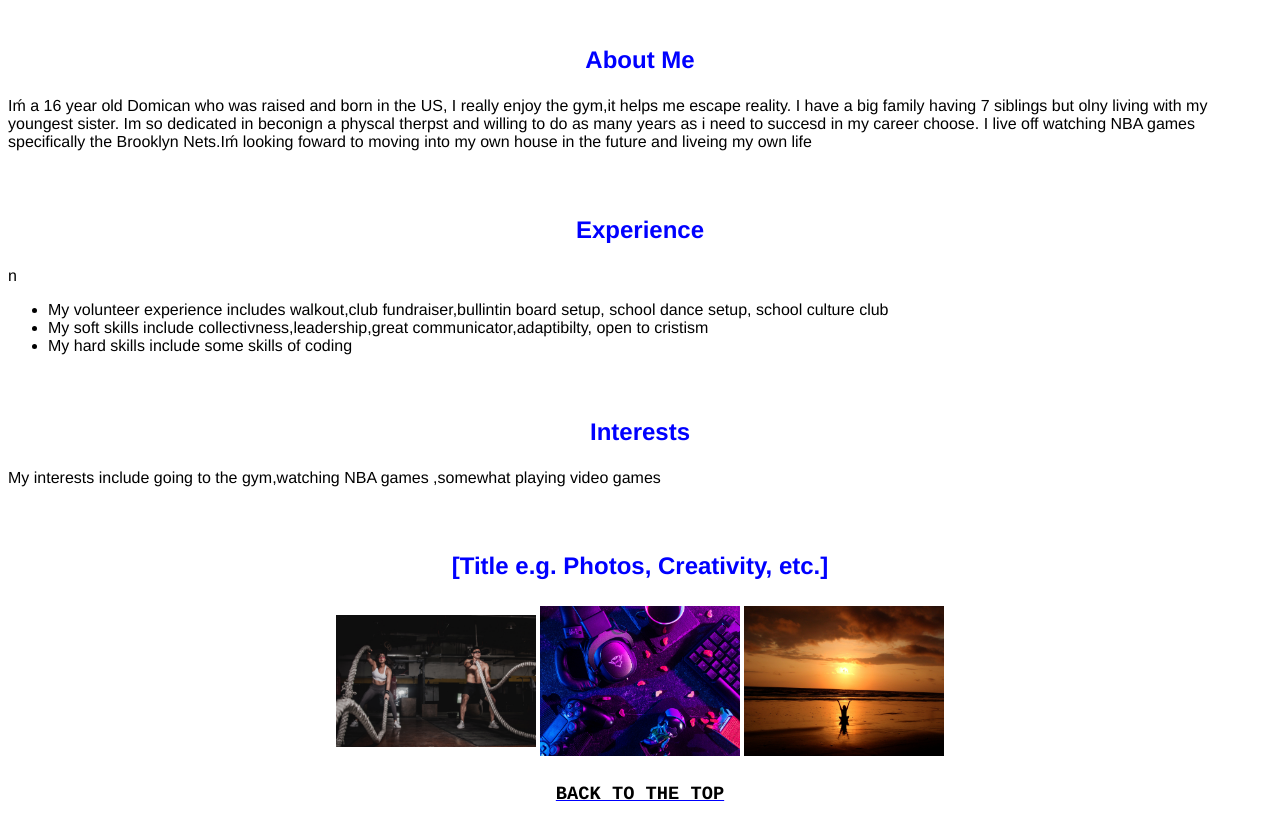
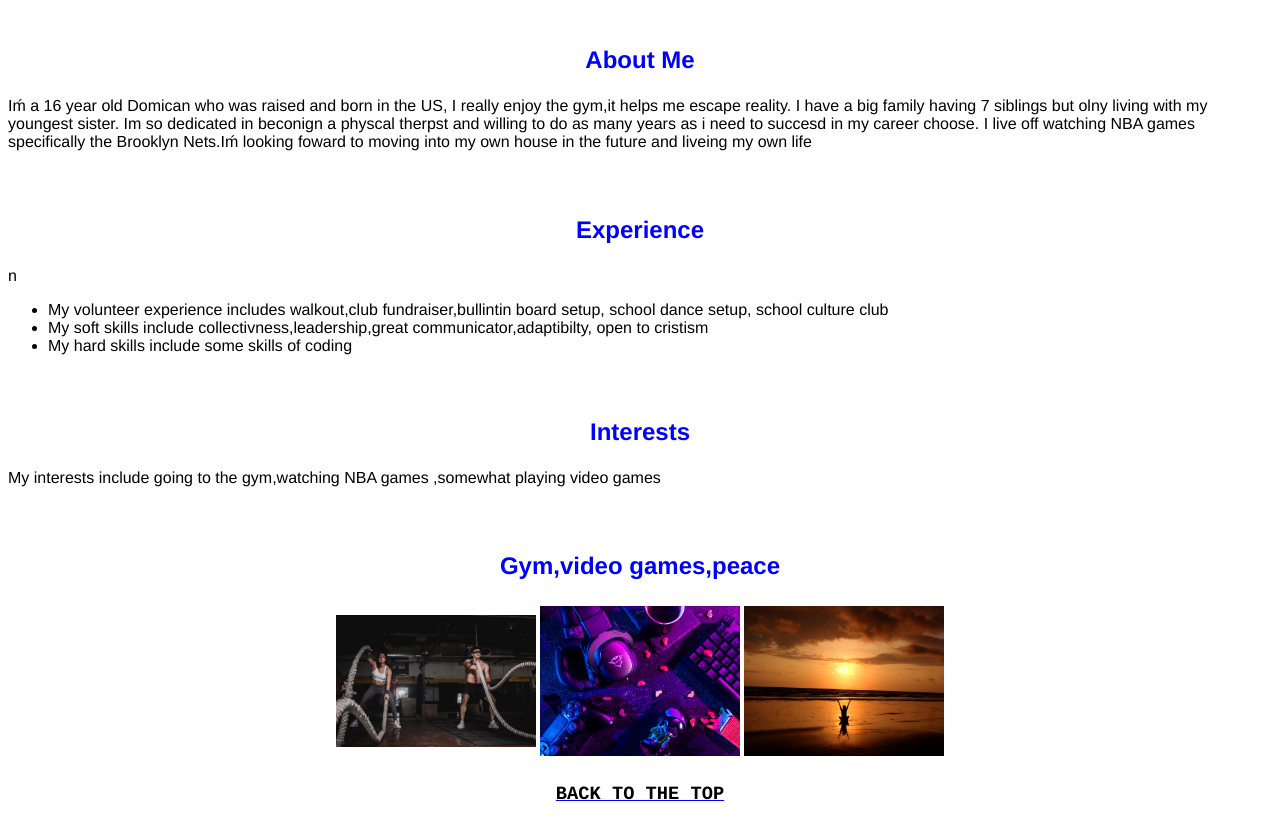
Before and after one commit to JPA27/JPA27.github.io, a plain HTML site: page index.html in a window 1280 px wide. Shown: the part 256-1079 px from the top of the page. Drawn offline with Linux system fonts and the light colour scheme.

Commit message:
Update index.html

```diff
--- a/index.html
+++ b/index.html
@@ -65,7 +65,7 @@
 <!--Photos or Creative Work-->
 	<h1 align="center">
 		<font face="helvetica" color="blue" size="5">
-			[Title e.g. Photos, Creativity, etc.]
+			Gym,video games,peace
 		</font>
 	</h1>
     <table align="center"><tr>
```
